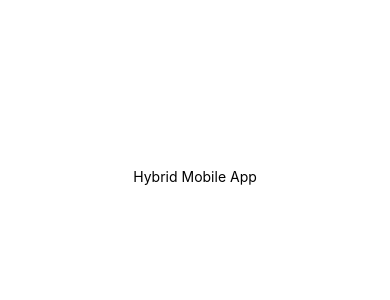
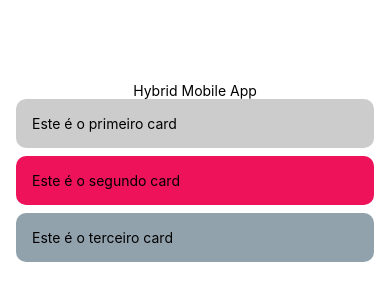
Before and after one commit to kazuuu/react-native-cli-basic-app, a React Native app in the folder BasicApp/: screen / in a window 390 px wide. Shown: the part 246-546 px from the top of the page. Built offline with nearby package versions, Linux system fonts and the light colour scheme.

Commit message:
Cards Style

```diff
--- a/BasicApp/App.js
+++ b/BasicApp/App.js
@@ -6,54 +6,29 @@ import {
   View,
 } from 'react-native';
 
-// *********************
-// Class Component
-// *********************
-class App extends Component {
-  render() {
-    const msg = 'Estou aqui';
-    console.log('Class Component', msg);
+const App = () => {
+  const msg = 'Estou aqui';
+  console.log('Arrow Function Component', msg);
 
-    return (
-      <View style={styles.container}>
-        <Text>Hybrid Mobile App</Text>
-        <StatusBar style="auto" />
+  return (
+    <View style={styles.container}>
+      <Text>Hybrid Mobile App</Text>
+      <StatusBar style='auto' />
+
+      <View style={styles.card}>
+        <Text>Este é o primeiro card</Text>
       </View>
-    );
-  }
-}
+      <View style={[styles.card, { backgroundColor: '#ee125a', }]}>
+        <Text>Este é o segundo card</Text>
+      </View>
+      <View style={[styles.card, { backgroundColor: '#91A2AD', }]}>
+        <Text>Este é o terceiro card</Text>
+      </View>
+    </View>
+  );
+};
+
 export default App;
-
-
-// *********************
-// Function Component
-// *********************
-// export default function App() {
-// const msg = 'Estou aqui';
-// console.log('Function Component', msg);
-//   return (
-//     <View style={styles.container}>
-//       <Text>Hybrid Mobile App</Text>
-//       <StatusBar style="auto" />
-//     </View>
-//   );
-// }
-
-
-// *********************
-// Arrow Function Component
-// *********************
-// const App = () => {
-// const msg = 'Estou aqui';
-// console.log('Arrow Function Component', msg);
-//   return (
-//     <View style={styles.container}>
-//       <Text>Hybrid Mobile App</Text>
-//       <StatusBar style="auto" />
-//     </View>
-//   );
-// };
-// export default App;
 
 const styles = StyleSheet.create({
   container: {
@@ -61,5 +36,13 @@ const styles = StyleSheet.create({
     backgroundColor: '#fff',
     alignItems: 'center',
     justifyContent: 'center',
+    padding: 16,
+  },
+  card: {
+    width: '100%',
+    backgroundColor: '#ccc',
+    padding: 16,
+    borderRadius: 10,
+    marginBottom: 8,
   },
 });
```
